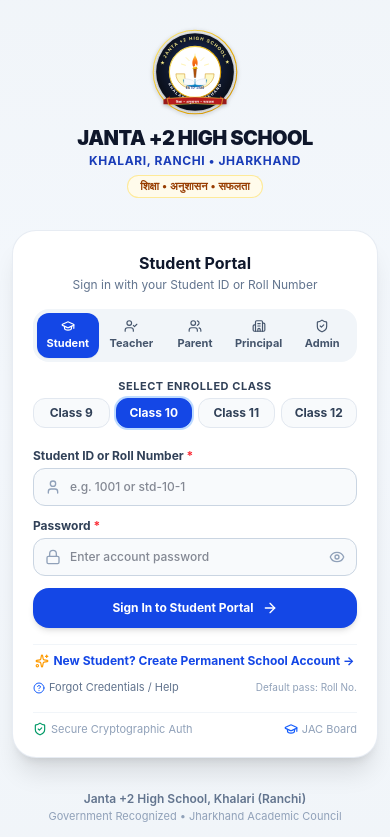
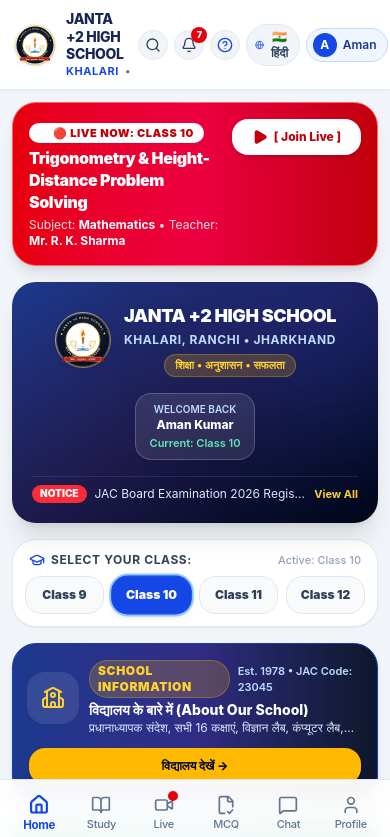
Before and after one commit to goyfhkfhdkfkhfjdthsdshts-crypto/janta-2high-school, a Next.js app: page / in a window 390 px wide. Shown: the top 837 px of the page. Built offline with nearby package versions, Linux system fonts and the light colour scheme; no server answers.

Commit message:
refactor: simplify user access and remove login flow
- Remove admin toggle and logout functionality from UI
- Hardcode student session for default access to school portal

```diff
--- a/components/Header.tsx
+++ b/components/Header.tsx
@@ -128,29 +128,12 @@
             <span>{language === 'hi' ? '🇮🇳 हिंदी' : '🇬🇧 EN'}</span>
           </button>
 
-          {/* Admin Shield Badge / Trigger */}
-          <button
-            onClick={onOpenAdminModal}
-            className={`p-1.5 rounded-full border transition-all ${
-              isAdmin
-                ? 'bg-amber-100 text-amber-900 border-amber-300 ring-2 ring-amber-400/50'
-                : 'bg-slate-100 text-slate-600 border-slate-200 hover:bg-slate-200'
-            }`}
-            title={isAdmin ? 'Teacher/Admin Mode Active' : 'Teacher/Admin Login'}
-          >
-            {isAdmin ? (
-              <ShieldCheck className="w-4 h-4 text-amber-700" />
-            ) : (
-              <Shield className="w-4 h-4 text-slate-500" />
-            )}
-          </button>
-
           {/* User Avatar / Profile Button */}
           {user ? (
             <button
               onClick={onOpenProfile}
-              className="flex items-center gap-1.5 pl-1.5 pr-2.5 py-1 rounded-full bg-blue-50 hover:bg-blue-100 border border-blue-200 text-blue-900 transition-all max-w-[130px]"
-              title={`Logged in as ${user.name}`}
+              className="flex items-center gap-1.5 pl-1.5 pr-2.5 py-1 rounded-full bg-blue-50 hover:bg-blue-100 border border-blue-200 text-blue-900 transition-all max-w-[130px] cursor-pointer"
+              title={`Student: ${user.name}`}
             >
               <div className="w-6 h-6 rounded-full bg-blue-700 text-white font-bold text-xs flex items-center justify-center shrink-0 overflow-hidden shadow-xs">
                 {user.picture ? (
@@ -167,8 +150,8 @@
           ) : (
             <button
               onClick={onOpenProfile}
-              className="p-1.5 rounded-full bg-blue-600 text-white hover:bg-blue-700 shadow-xs"
-              title="Sign In to School Portal"
+              className="p-1.5 rounded-full bg-blue-600 text-white hover:bg-blue-700 shadow-xs cursor-pointer"
+              title="Student Profile"
             >
               <User className="w-4 h-4" />
             </button>
--- a/components/ProfileView.tsx
+++ b/components/ProfileView.tsx
@@ -1254,22 +1254,6 @@
         </div>
       </div>
 
-      {/* Logout Action (Requirement 3: Ends session only, never deletes data) */}
-      <div className="pt-2">
-        <button
-          onClick={onLogout}
-          className="w-full py-3.5 px-4 bg-red-50 hover:bg-red-100 active:bg-red-200 text-red-700 rounded-2xl text-xs sm:text-sm font-bold transition-all border border-red-200 flex items-center justify-center gap-2 cursor-pointer"
-        >
-          <LogOut className="w-4 h-4" />
-          <span>{language === 'hi' ? 'सत्र समाप्त करें (Sign Out of School Portal)' : 'Sign Out of School Portal'}</span>
-        </button>
-        <p className="text-[11px] text-slate-400 text-center mt-1.5">
-          {language === 'hi'
-            ? 'लॉगआउट केवल आपका वर्तमान सत्र समाप्त करता है। आपका प्रोफ़ाइल व रिकॉर्ड सुरक्षित रहता है।'
-            : 'Signing out ends your current session only. All your profile data & academic progress remain permanently stored.'}
-        </p>
-      </div>
-
       {/* Printable Certificate Modal Dialog (Requirement 38) */}
       {selectedCertificate && (
         <div className="fixed inset-0 z-50 bg-slate-950/80 backdrop-blur-xs p-4 overflow-y-auto flex items-center justify-center animate-in fade-in">
--- a/components/SchoolPortalClient.tsx
+++ b/components/SchoolPortalClient.tsx
@@ -13,7 +13,6 @@
 import { apiFetch, saveStoredSession, clearStoredSession } from '@/lib/apiConfig';
 import { Header } from '@/components/Header';
 import { BottomNav, NavTab } from '@/components/BottomNav';
-import { LoginScreen } from '@/components/LoginScreen';
 import { HomeView } from '@/components/HomeView';
 import { LiveClassView } from '@/components/LiveClassView';
 import { AiClassView } from '@/components/AiClassView';
@@ -56,7 +55,26 @@
   initialFaculty,
   initialAboutSchool,
 }: SchoolPortalClientProps) {
-  const [user, setUser] = useState<UserProfile | null>(null);
+  const defaultStudentUser: UserProfile = {
+    id: 'std-10-1001',
+    accountId: 'std-10-1001',
+    studentAccountId: 'std-10-1001',
+    studentId: 'std-10-1001',
+    loginId: '1001',
+    name: 'Aman Kumar',
+    fullName: 'Aman Kumar (Class 10)',
+    email: 'aman.kumar@student.janta.edu',
+    role: 'student',
+    class: '10',
+    selectedClass: '10',
+    section: 'A',
+    rollNo: '1001',
+    rollNumber: '1001',
+    createdAt: '2026-04-01T00:00:00.000Z',
+    updatedAt: '2026-04-01T00:00:00.000Z',
+  };
+
+  const [user, setUser] = useState<UserProfile>(defaultStudentUser);
   const [isAdmin, setIsAdmin] = useState(false);
   const [selectedClass, setSelectedClass] = useState<SchoolClass>('10');
   const [activeTab, setActiveTab] = useState<NavTab>('home');
@@ -177,10 +195,9 @@
   };
 
   const handleLogout = () => {
-    setUser(null);
+    setUser(defaultStudentUser);
     setIsAdmin(false);
     clearStoredSession();
-    apiFetch('/api/auth/logout', { method: 'POST' }).catch(() => {});
     setActiveTab('home');
     setActiveSection('home');
   };
@@ -215,15 +232,6 @@
     setLanguage(next);
     localStorage.setItem('janta_school_lang', next);
   };
-
-  // If user is not logged in, render the secure school authentication login & registration screen
-  if (!isInitializing && !user) {
-    return (
-      <LoginScreen
-        onLoginSuccess={handleLoginSuccess}
-      />
-    );
-  }
 
   const isSubSection = ![
     'home',
```
